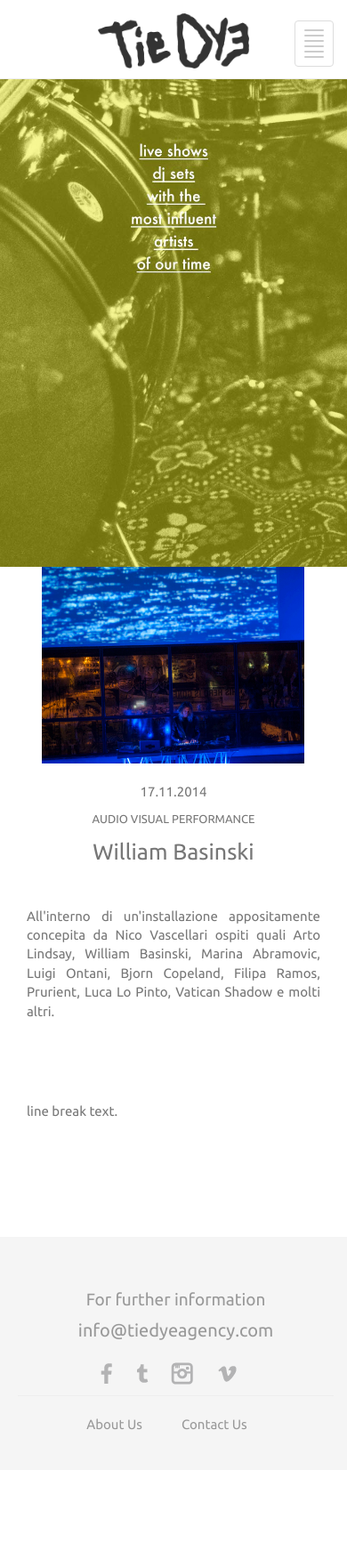
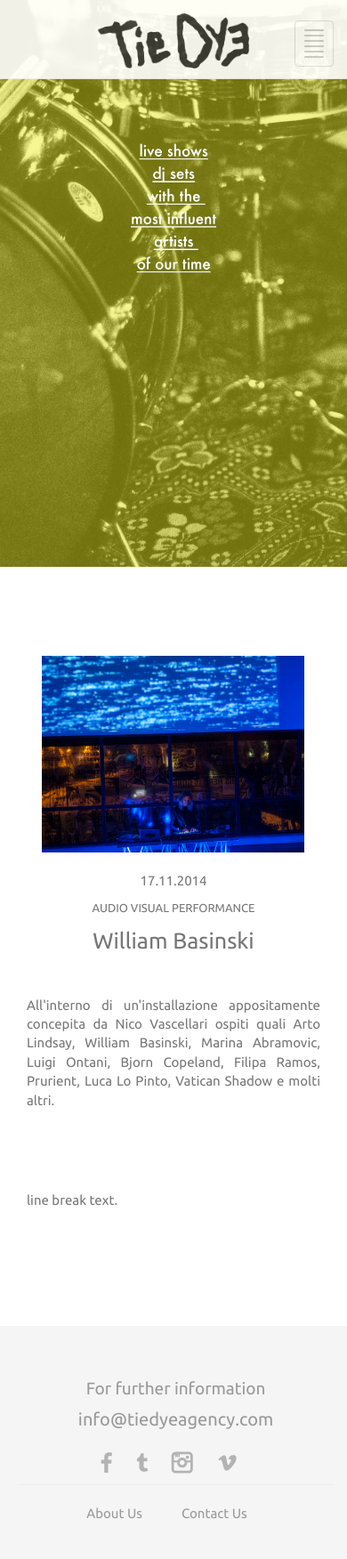
Before and after one commit to fulviocastelli/tiedyeagency, a PHP site: page /music.php in a window 390 px wide. Shown: the whole page at 89% size. Before the commit the page ends 1607 px from the top, so only its background shows below. Run offline with PHP 8.4, Linux system fonts and the light colour scheme; some libraries are stand-ins or nearby versions.

Commit message:
music changes, event

```diff
--- a/index.php
+++ b/index.php
@@ -10,7 +10,7 @@ $title = "TIE DYE";
         </section>
 
 		<img class="img-responsive visible-xs hidden-sm hidden-md hidden-lg" src="media/phone007.jpg">
-		<section><h1>Hej</h1></section>
+		<section></section>
 
 <!-- end of main content -->
 
--- a/music.php
+++ b/music.php
@@ -14,11 +14,11 @@ $title = "Music | TIE DYE";
 		<section>
 			    <div class="event container-fluid">
                     <div class="row">
-                        <div class="col-lg-8 col-lg-offset-2 col-md-8 col-md-offset-2 col-sm-8 col-sm-offset-2 col-xs-10 col-xs-offset-1">
+                        <div class="col-lg-8 col-lg-offset-2 col-md-8 col-md-offset-2 col-sm-10 col-sm-offset-1 col-xs-10 col-xs-offset-1">
                             <img class="img-responsive" src="media/music/basinski.jpg">
                         </div>
                     </div>
-                    <div class=" col-lg-6 col-lg-offset-3 col-md-6 col-md-offset-3 col-sm-6 col-sm-offset-3 col-xs-12 col-xs-offset-0">
+                    <div class=" col-lg-6 col-lg-offset-3 col-md-6 col-md-offset-3 col-sm-8 col-sm-offset-2 col-xs-12 col-xs-offset-0">
                         <div class="text-center">
                             <br>
                             <p class="event-date">17.11.2014</p>
--- a/style/stylesheet.css
+++ b/style/stylesheet.css
@@ -180,7 +180,7 @@ body#creativeservices a#creativeservices- {
     }
 
     .navbar-default {
-        opacity:1.0;
+        opacity:0.9;
         margin-top:0px;
         height:auto;
     }
@@ -323,7 +323,7 @@ section {
         background: url("../media/phone003.jpg") no-repeat center center fixed;
     }
     .bg-music {
-        background: url("../media/phone001.jpg") no-repeat top center fixed;
+        background: url("../media/phone001.jpg") no-repeat center center fixed;
     }
     .bg-style {
         background: url("../media/phone008.jpg") no-repeat center center fixed;
@@ -338,6 +338,7 @@ section {
 } */
 
 .event {
+	padding-top:100px;
     padding-bottom:40px;
 }
 
```
